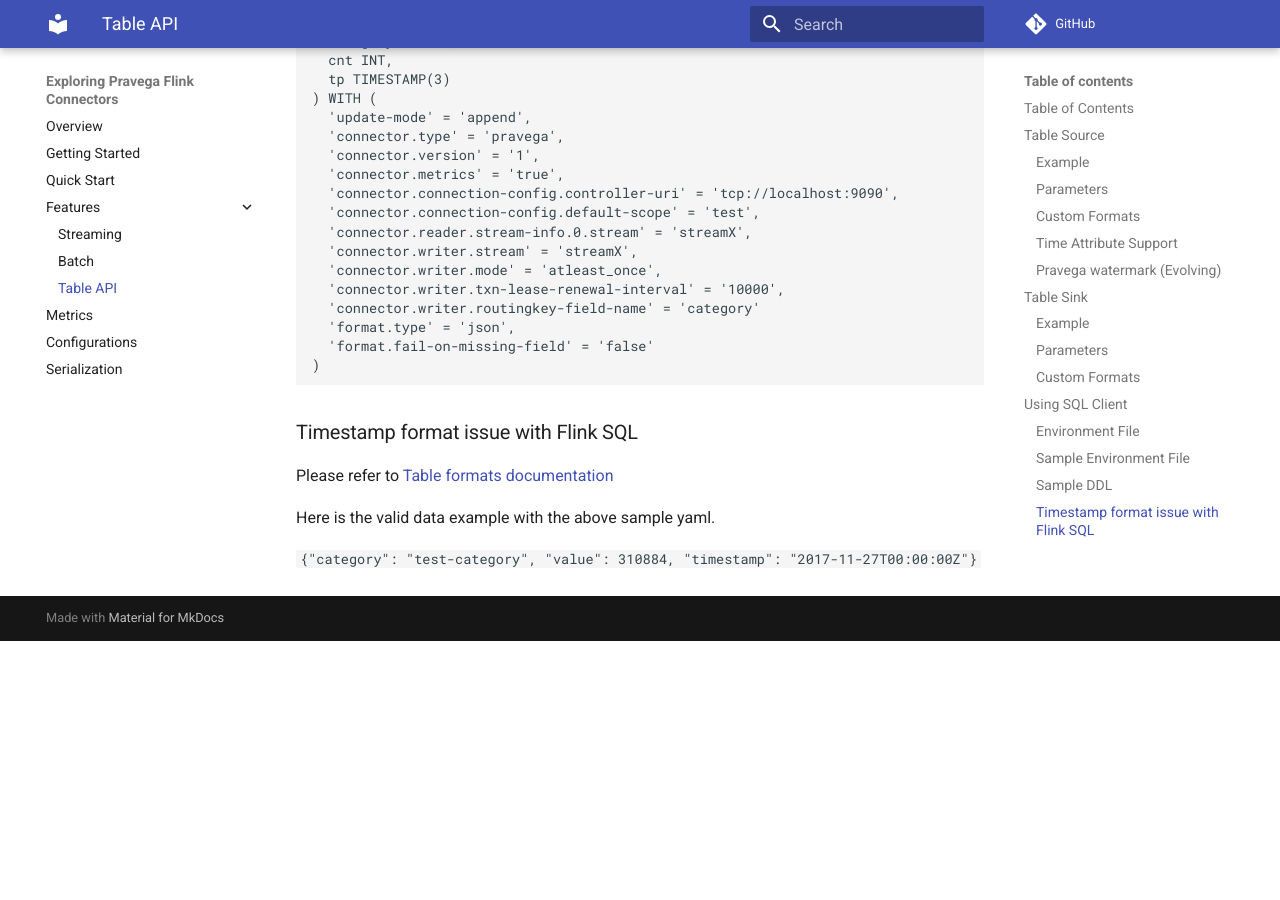
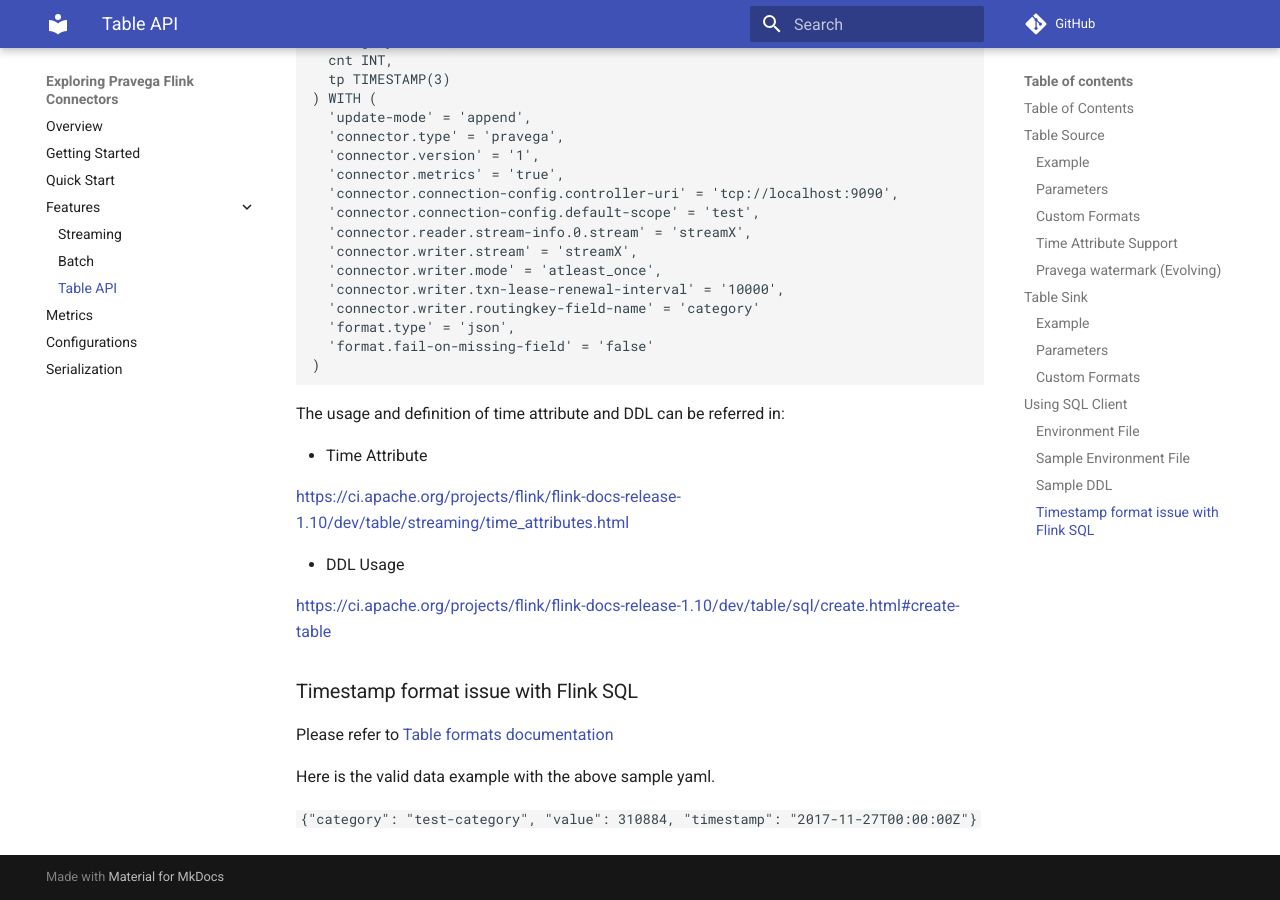
Before and after one commit to pravega/flink-connectors, an MkDocs documentation site: the page built from documentation/src/docs/table-api.md, in a window 1280 px wide and 900 px high, scrolled down 12307 px. Built offline with MkDocs 1.6.1 and Material for MkDocs 9.7.7, drawn with Linux system fonts in a browser that asks for light colours; comment, search, counter and statistics services are not loaded; before the commit the page ends 12948 px from its top, so only the background shows below that.

Commit message:
issue-357 Add Time attribute reference
Signed-off-by: AlexanderZhao1 <Alexander_Zhao@dell.com>

````diff
--- a/documentation/src/docs/table-api.md
+++ b/documentation/src/docs/table-api.md
@@ -520,6 +520,17 @@
 
 ```
 
+The usage and definition of time attribute and DDL can be referred in:
+
+* Time Attribute
+
+https://ci.apache.org/projects/flink/flink-docs-release-1.10/dev/table/streaming/time_attributes.html
+
+* DDL Usage
+
+https://ci.apache.org/projects/flink/flink-docs-release-1.10/dev/table/sql/create.html#create-table
+
+
 ### Timestamp format issue with Flink SQL
 
 Please refer to [Table formats documentation](https://ci.apache.org/projects/flink/flink-docs-stable/dev/table/connect.html)
````
